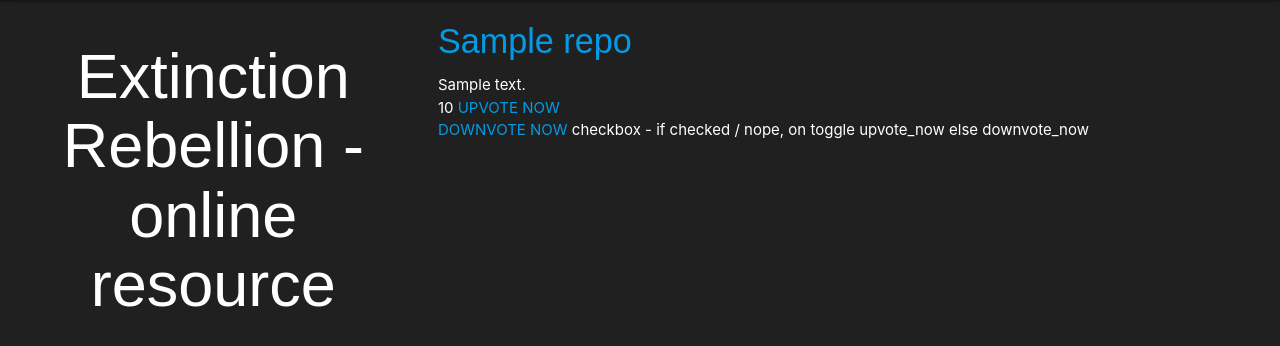
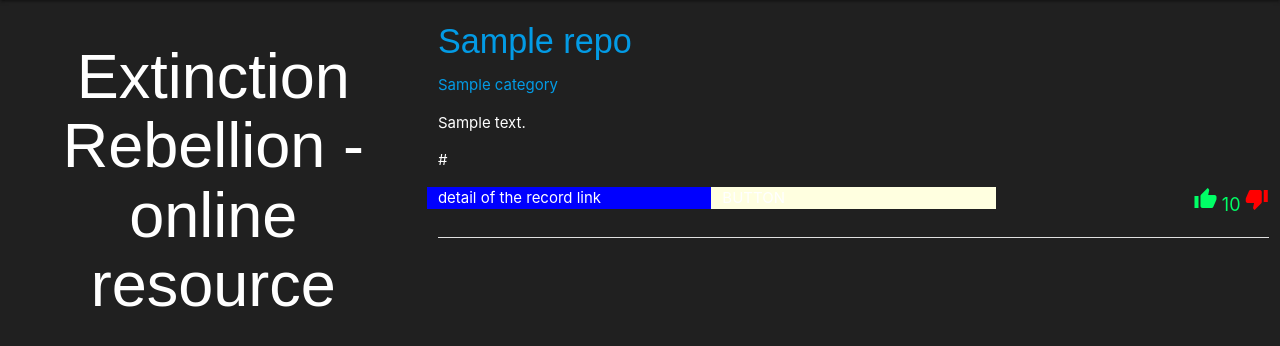
Before and after one commit to Ardhanari/xr-online-resource, a Flask app: page / in a window 1280 px wide. Shown: the part 64-410 px from the top of the page. Run offline with Flask 2, Linux system fonts and the light colour scheme; the visitor is signed in with stand-in values (Sample User, id 1); a database or web service that is not in the repository returns one stand-in record (values such as "Sample title"); some libraries are stand-ins or nearby versions.

Commit message:
better display of the records + single category view now uses category_name instead _id

```diff
--- a/app.py
+++ b/app.py
@@ -71,9 +71,9 @@ def update_record(record_id):
 def show_categories():
     return render_template("categories.html", categories=mongo.db.categories.find())
 
-@app.route('/categories/<category_id>')
-def single_category(category_id):
-    selected_category = mongo.db.categories.find_one({"_id": ObjectId(category_id)})
+@app.route('/categories/<category_name>')
+def single_category(category_name):
+    selected_category = mongo.db.categories.find_one({"category_name": category_name})
     return render_template("single_category.html", category=selected_category)
 
 # view asking user for confirmation after pressing delete
@@ -88,6 +88,7 @@ def deleted(record_id):
     selected_record = mongo.db.repo.find_one({"_id": ObjectId(record_id)})
     mongo.db.deleted.insert(selected_record)
     mongo.db.repo.remove(selected_record)
+    flash('Entry deleted!')
     return redirect(url_for('get_records'))
 
 # route for displaying login page
--- a/static/css/style.css
+++ b/static/css/style.css
@@ -26,3 +26,21 @@ nav {
 div.content {
     color: #fff;
 }
+
+.vote_count {
+    text-align: right;
+}
+
+a.vote_count {
+    color: 	#00FF66;
+    font-size: 1.2em;
+    line-height: 1em;
+}
+
+.no, a.no {
+    color: red;
+}
+
+.yes, a.yes {
+    color: #00FF66;
+}
--- a/templates/categories.html
+++ b/templates/categories.html
@@ -20,7 +20,7 @@
         </div>
         <div class="card-action right">
 
-          <a href="{{ url_for('single_category', category_id=category._id) }}">This is a link to a single category page <i class="material-icons right">map</i></a>
+          <a href="{{ url_for('single_category', category_name=category.category_name) }}">This is a link to a single category page <i class="material-icons right">map</i></a>
         </div>
       </div>
     </div>
--- a/templates/records.html
+++ b/templates/records.html
@@ -7,20 +7,34 @@
     {% for record in records %}
         <p>
         <a href="record/{{record._id}}">
-            <h4>{{record.title}}</h4></a>
-        {{record.desc}}<br>
-        {{ record.votes }}
+            <h4>{{ record.title }}</h4></a>
+            <a href="{{url_for('single_category', category_name=record.category)}}">{{ record.category }}</a>
+        <p style="white-space: pre-line">{{ record.desc }}</p>
+        {{ record.url }}
+
+        <br>
+
+        <div class="row">
+            <div class="col s4" style="background-color: blue;">detail of the record link</div>
+            <div class="col s4" style="background-color: lightyellow;">
+        <!-- EDIT BUTTON --> BUTTON
+        </div>
+        <!-- vote section -->
+        <div class="vote_count col s4">
             {% if "username" in session %}
-            <a href="{{url_for('upvote_now', record_id=record._id)}}">UPVOTE NOW</a><BR>
-            <a href="{{url_for('downvote_now', record_id=record._id)}}">DOWNVOTE NOW</a>
+            <a href="{{url_for('upvote_now', record_id=record._id)}}" class="yes"><i class="material-icons">thumb_up</i></a>
             {% endif %}
 
-        checkbox - if checked / nope, on toggle
-        upvote_now
-        else
-        downvote_now
+            <a href="{{ url_for('user_login') }}" class="vote_count">{{ record.votes }}</a>
+
+            {% if "username" in session %}
+            <a href="{{url_for('downvote_now', record_id=record._id)}}" class="no"><i class="material-icons">thumb_down</i></a>
+            {% endif %}
+        </div>
+        </p>
+        </div>
 
 
-        </p>
+        <div class="divider"></div>
     {% endfor %}
 {% endblock %}
```
